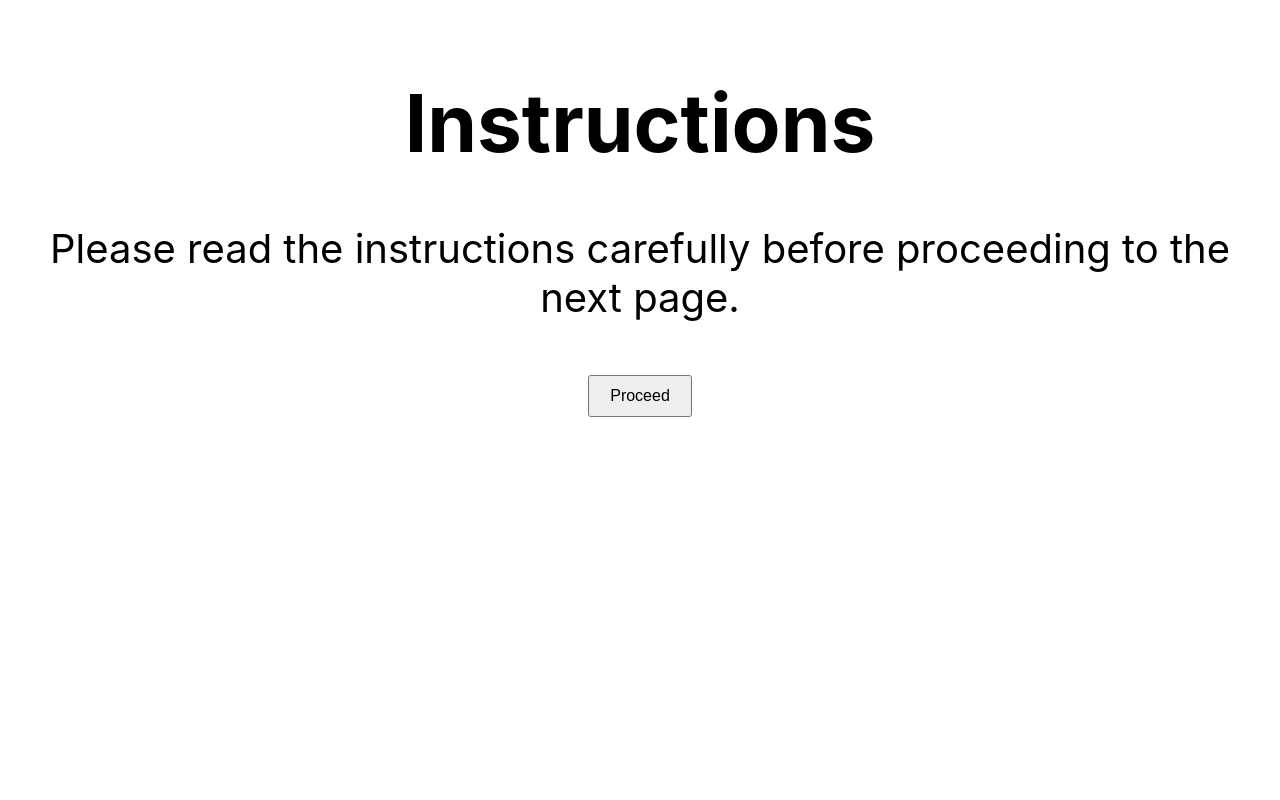
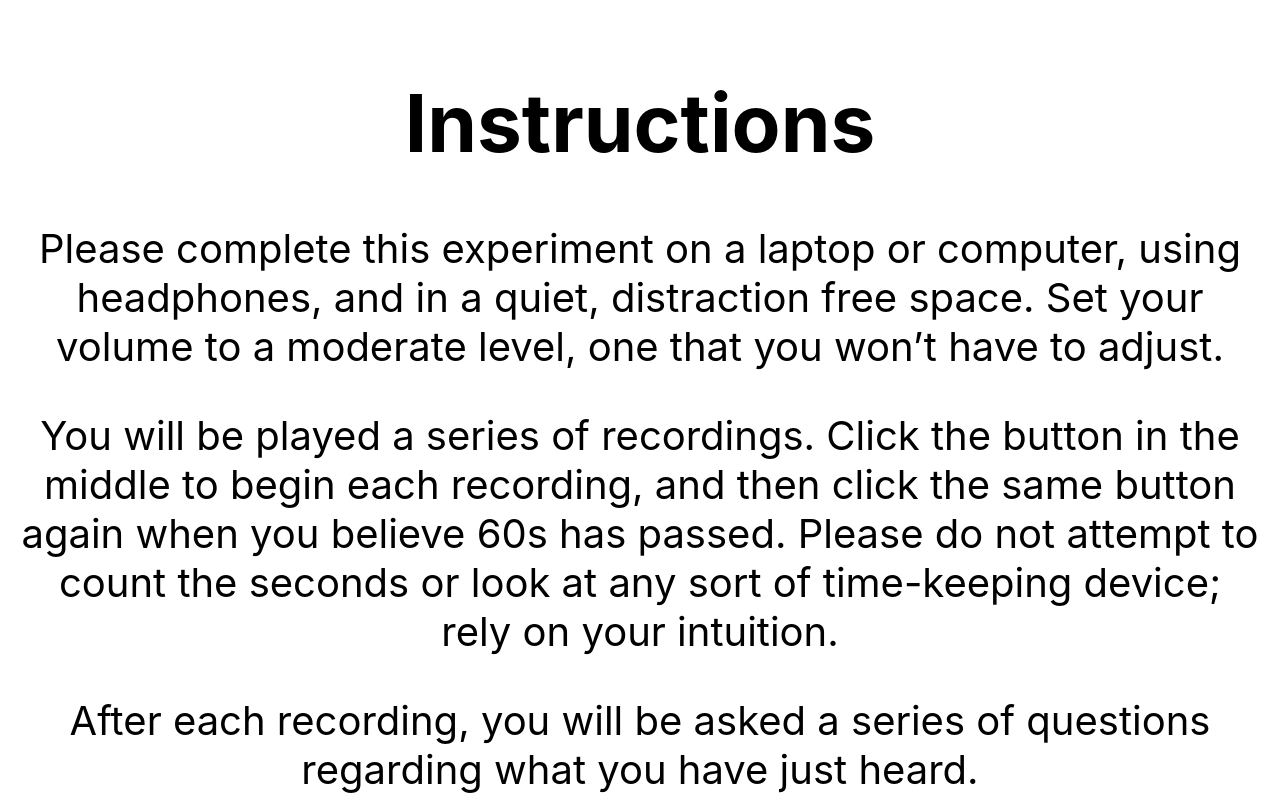
Before and after one commit to mailynmailyn/time-perception-app, a React (Create React App) app: page /instructions in a window 1280 px wide. Shown: the top 800 px of the page. Built offline with nearby package versions, Linux system fonts and the light colour scheme.

Commit message:
fullscreen and cleanup

```diff
--- a/src/App.js
+++ b/src/App.js
@@ -9,6 +9,7 @@ import Results from './components/Results';
 import { AudioProvider } from './components/AudioContext';
 
 function App() {
+
   return (
     <AudioProvider>
       <Router>
@@ -16,7 +17,6 @@ function App() {
           <Link to="/audioplayer">AudioPlayer</Link>
           <Link to="/instructions">Instructions</Link>
         </nav> */}
-
         <Routes>
           <Route path="/" element={<UserInfo />} />
           <Route path="/instructions" element={<Instructions />} />
--- a/src/components/Instructions.js
+++ b/src/components/Instructions.js
@@ -23,7 +23,13 @@ function Instructions() {
   return (
     <div style={{ textAlign: 'center', padding: '20px' }}>
       <h1>Instructions</h1>
-      <p>Please read the instructions carefully before proceeding to the next page.</p>
+      <p>Please complete this experiment on a laptop or computer, using headphones, and in a quiet, distraction
+        free space. Set your volume to a moderate level, one that you won’t have to adjust. </p>
+      <p>You will be played a series of recordings. Click the button in the middle to begin each recording, and then click the same button again
+        when you believe 60s has passed. Please do not attempt to count the seconds or look at any sort of time-keeping device;
+        rely on your intuition. </p>
+      <p>After each recording, you will be asked a series of questions regarding what you have just heard. </p>
+      <p>Please answer in short phrases. At the end, you will be able to see how you performed!  </p>
       <button onClick={handleProceed} style={{ padding: '10px 20px', fontSize: '16px' }}>
         Proceed
       </button>
--- a/src/components/SemanticData.js
+++ b/src/components/SemanticData.js
@@ -65,6 +65,17 @@ function SemanticData() {
         if (currentAudioIndex === audios.length - 1) {
           navigate('/results');
         } else {
+
+          // Trigger fullscreen mode
+          if (document.documentElement.requestFullscreen) {
+            document.documentElement.requestFullscreen();
+          } else if (document.documentElement.mozRequestFullScreen) { // Firefox
+            document.documentElement.mozRequestFullScreen();
+          } else if (document.documentElement.webkitRequestFullscreen) { // Chrome, Safari & Opera
+            document.documentElement.webkitRequestFullscreen();
+          } else if (document.documentElement.msRequestFullscreen) { // IE/Edge
+            document.documentElement.msRequestFullscreen();
+          }
           navigate('/audioplayer');
         }
       }
```
Also changed, not shown: src/components/SignIn.js (deleted), src/components/SignUp.js (deleted).
